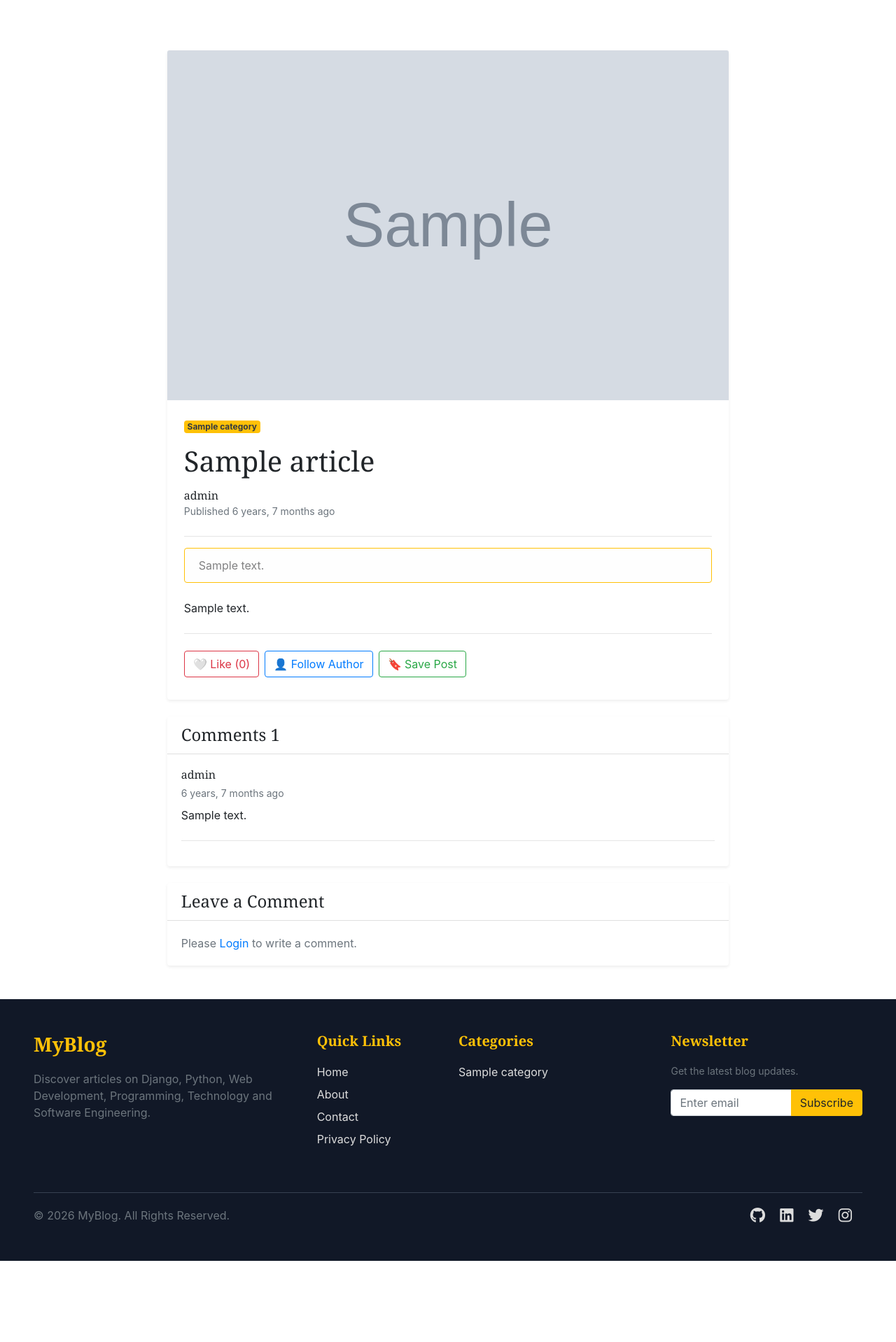
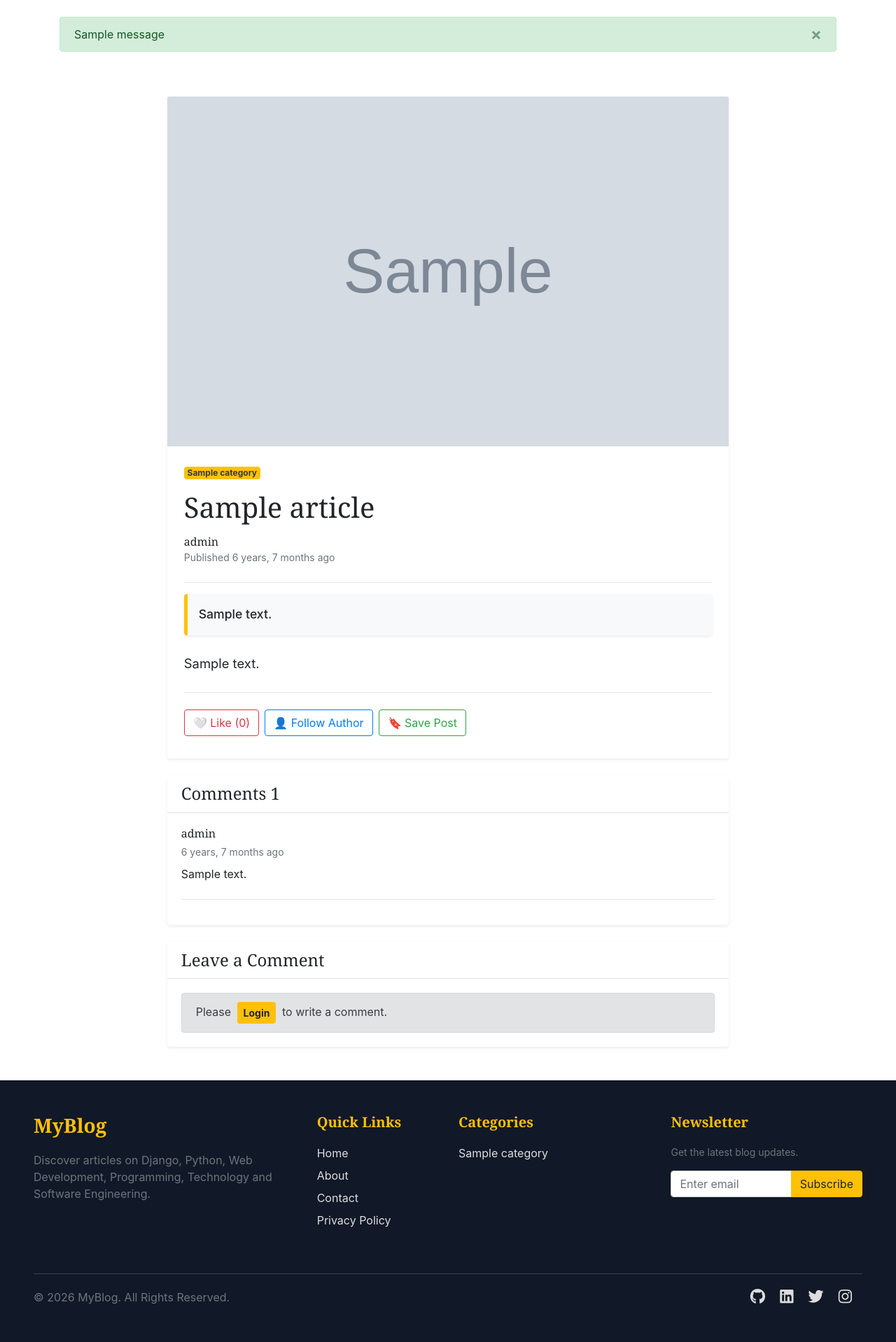
Before and after one commit to praveenadeveloper-eng/myblog, a Django app: a page that uses templates/base.html in a window 1280 px wide. Shown: the part 87-2005 px from the top of the page at 70% size. Before the commit the page ends 1889 px from the top, so only its background shows below. Run offline with Django 5.2, Linux system fonts and the light colour scheme; data comes from the database, SQL or seed files in the repository; tables that the repository leaves empty hold one stand-in row (values such as "Sample post"); grey boxes marked "Sample" are stand-in pictures; one stand-in notice (Sample message) is shown.

Commit message:
fix: improve comment submission, add global messages, and polish content styling

```diff
--- a/myapp/views.py
+++ b/myapp/views.py
@@ -59,21 +59,27 @@ def post_detail(request, slug):
     else:
         post = get_object_or_404(Article, slug=slug, status='Published')
 
-    if request.method=='POST':
-        comment=Comment()
-        comment.user = request.user
-        comment.article =post
-        comment.comment=request.POST['comment']
-        comment.save()
-        return HttpResponseRedirect (request.path_info)
-    comments=Comment.objects.filter(article=post)
-    comment_count=comments.count()
-    print(comments)
+    if request.method == 'POST':
+        if not request.user.is_authenticated:
+            messages.warning(request, "Please login to write a comment.")
+            return redirect('login_page')
+        comment_text = request.POST.get('comment', '').strip()
+        if comment_text:
+            Comment.objects.create(
+                user=request.user,
+                article=post,
+                comment=comment_text
+            )
+            messages.success(request, "Your comment has been posted!")
+        return HttpResponseRedirect(request.path_info)
+
+    comments = Comment.objects.filter(article=post).order_by('-created_at')
+    comment_count = comments.count()
 
     context = {
         'post': post,
-        'comments':comments,
-        'comment_count':comment_count
+        'comments': comments,
+        'comment_count': comment_count
     }
 
     return render(request, 'post_detail.html', context)
--- a/templates/base.html
+++ b/templates/base.html
@@ -18,6 +18,18 @@
 
     <!-- Main Content -->
     <div class="container mt-4 flex-grow-1">
+        {% if messages %}
+        <div class="messages mb-3">
+            {% for message in messages %}
+            <div class="alert alert-{% if message.tags == 'error' %}danger{% else %}{{ message.tags }}{% endif %} alert-dismissible fade show" role="alert">
+                {{ message }}
+                <button type="button" class="close" data-dismiss="alert" aria-label="Close">
+                    <span aria-hidden="true">&times;</span>
+                </button>
+            </div>
+            {% endfor %}
+        </div>
+        {% endif %}
         {% block content %}
         {% endblock %}
     </div>
--- a/templates/post_detail.html
+++ b/templates/post_detail.html
@@ -49,13 +49,13 @@
 
                     <hr>
 
-                    <!-- Short Description -->
-                    <div class="alert alert-light border-start border-4 border-warning">
+                    <!-- Short Description Callout -->
+                    <div class="p-3 my-3 bg-light rounded shadow-sm" style="border-left: 5px solid #ffc107; font-size: 1.1rem; color: #212529; font-weight: 500;">
                         {{ post.short_description }}
                     </div>
 
                     <!-- Blog Content -->
-                    <div class="mt-4 fs-5 lh-lg">
+                    <div class="mt-4" style="font-size: 1.15rem; line-height: 1.8; color: #212529;">
                         {{ post.blogbody|linebreaks }}
                     </div>
 
@@ -157,7 +157,9 @@
 
                     </form>
                     {% else %}
-                    <p class="text-muted mb-0">Please <span><a href="{% url 'login_page' %}">Login</a></span> to write a comment.</p>
+                    <div class="alert alert-secondary mb-0">
+                        Please <a href="{% url 'login_page' %}" class="btn btn-sm btn-warning font-weight-bold ml-1 mr-1">Login</a> to write a comment.
+                    </div>
                     {% endif %}
 
                 </div>
```
